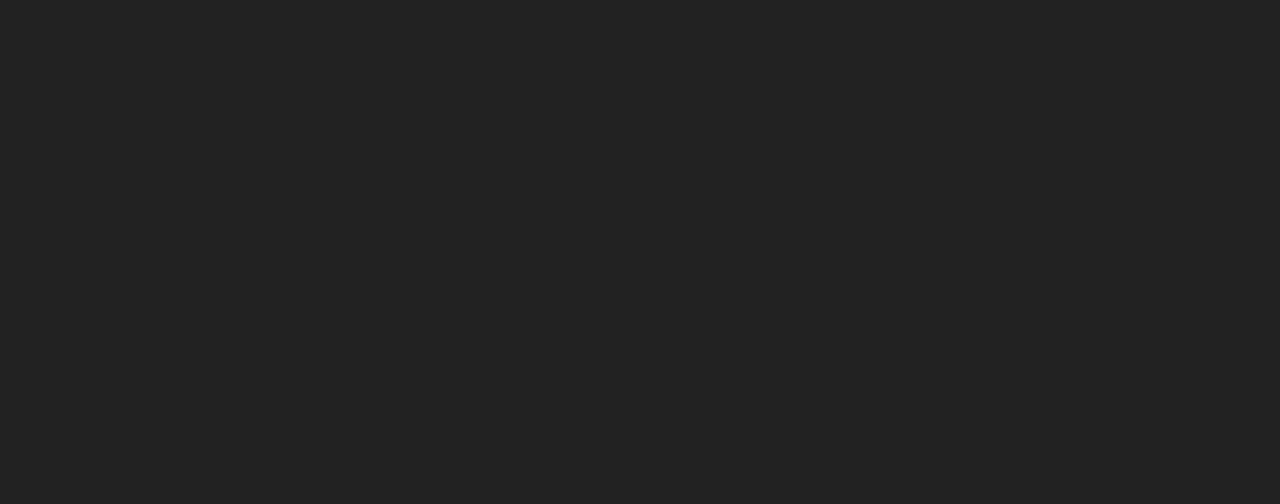
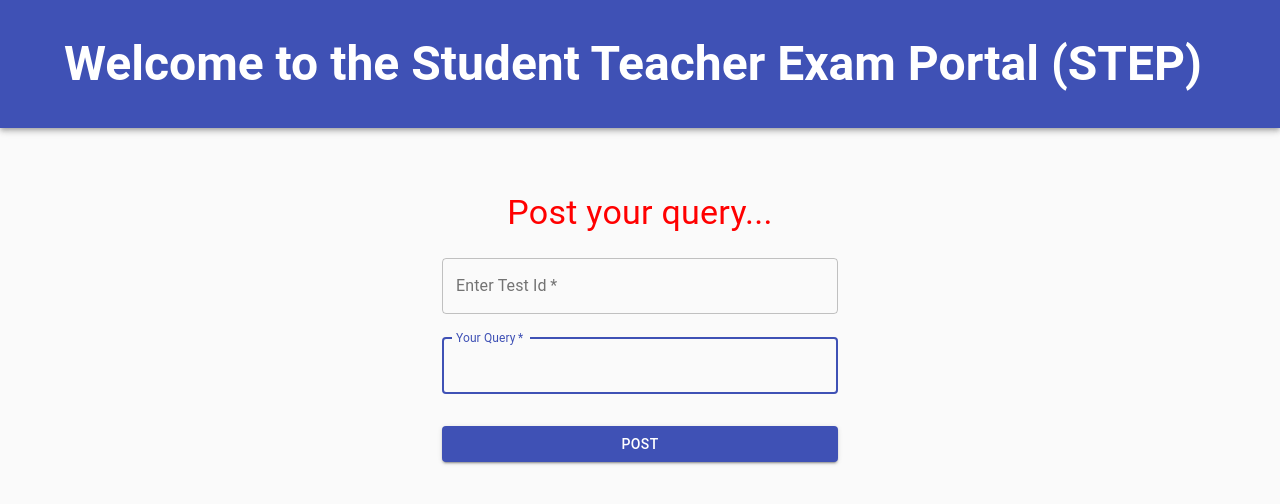
Before and after one commit to anubhav14g/STEP-Frontend, a React (Create React App) app: page /postquery in a window 1280 px wide. Shown: the top 504 px of the page. Built offline with nearby package versions, Linux system fonts and the light colour scheme; no server answers; a web font is replaced by a local one.

Commit message:
completed queryflow section

```diff
--- a/src/components/App.jsx
+++ b/src/components/App.jsx
@@ -8,6 +8,7 @@ import ViewQuestions from "./View-Questions.jsx";
 import ViewSubmissions from "./View-Submissions.jsx"
 import AddQuestion from "./Add-Question.jsx"
 import ViewAllQueries from "./View-All-Queries.jsx"
+import PostQuery from "./Post-Query.jsx"
 import {BrowserRouter as Router,Route,Switch} from "react-router-dom";
 
 function App(){
@@ -24,6 +25,7 @@ function App(){
                     <Route path="/viewsubmissions/:test_id" component={ViewSubmissions}/>
                     <Route path="/addquestion/:test_id" component={AddQuestion}/>
                     <Route path="/viewallqueries" component={ViewAllQueries}/>
+                    <Route path="/postquery" component={PostQuery}/>
                 </Switch>
             </div>
         </Router>
--- /dev/null
+++ b/src/components/Post-Query.jsx
@@ -0,0 +1,165 @@
+import React, { useState } from 'react';
+import Navbar from "./Navbar.jsx";
+import Avatar from '@material-ui/core/Avatar';
+import Button from '@material-ui/core/Button';
+import CssBaseline from '@material-ui/core/CssBaseline';
+import TextField from '@material-ui/core/TextField';
+import LockOutlinedIcon from '@material-ui/icons/LockOutlined';
+import Typography from '@material-ui/core/Typography';
+import { makeStyles } from '@material-ui/core/styles';
+import Container from '@material-ui/core/Container';
+import * as allApis from "./api";
+import Dialog from '@material-ui/core/Dialog';
+import DialogActions from '@material-ui/core/DialogActions';
+import DialogContent from '@material-ui/core/DialogContent';
+import DialogContentText from '@material-ui/core/DialogContentText';
+import DialogTitle from '@material-ui/core/DialogTitle';
+import useMediaQuery from '@material-ui/core/useMediaQuery';
+import { useTheme } from '@material-ui/core/styles';
+import {BrowserRouter as Router,Route,Redirect,Switch} from "react-router-dom";
+import MenuItem from '@material-ui/core/MenuItem';
+import axios from 'axios';
+
+const useStyles = makeStyles((theme) => ({
+    paper: {
+      marginTop: theme.spacing(8),
+      display: 'flex',
+      flexDirection: 'column',
+      alignItems: 'center',
+    },
+    avatar: {
+      margin: theme.spacing(1),
+      backgroundColor: theme.palette.secondary.main,
+    },
+    form: {
+      width: '100%', // Fix IE 11 issue.
+      marginTop: theme.spacing(1),
+    },
+    submit: {
+      margin: theme.spacing(3, 0, 2),
+    },
+}));
+
+export default function PostQuery(){
+
+    const classes = useStyles();
+
+    const [open, setOpen] = React.useState(false);
+    const theme = useTheme();
+    const fullScreen = useMediaQuery(theme.breakpoints.down('sm'));
+
+    const handleClickOpen = () => {
+        setOpen(true);
+    };
+
+    const handleClose = () => {
+        setOpen(false);
+    };
+
+    const [isOpened, setIsOpened] = useState(false);
+
+    const [ifError, setErrorMessage] = useState(true);
+
+    const [state,setState] = useState({
+        test_id : '',
+        query : ''
+    });
+
+    const [message,setMessage] = useState()
+
+    const handleInputChange = (event) => {
+        setState((prevProps) => ({
+          ...prevProps,
+          [event.target.name]: event.target.value
+        }));
+    };
+
+    const handleSubmit = (event) => {
+        event.preventDefault();
+        console.log(state);
+        const bodyObj={
+            'query': state.query
+        }
+        axios.post(`https://anubhavg-step.herokuapp.com/api/query/create/${state.test_id}`,bodyObj,{ headers: {"auth-token" : `${localStorage.getItem('step-user-auth-token')}`}}).then(res=>{
+            setMessage(res.data.message)
+            setIsOpened(true)
+            setErrorMessage(false)
+        }).catch(err=>{
+            // console.log(err.response.data);
+            setMessage(err.response.data.message)
+            setIsOpened(true)
+            setErrorMessage(true)
+        });
+    };
+
+    return(
+    <div>
+        <Navbar/>
+        <Container component="main" maxWidth="xs">
+      <CssBaseline />
+      <div className={classes.paper}>
+      {isOpened && <Button variant="contained" color="secondary" style={{marginTop:"0px",marginLeft:10,width: "570px",
+  height: "100px",color: '#FFFFFF',fontSize:'19px'}}><b>{message}</b></Button> }
+        {!ifError && <Redirect to="/viewallqueries"/>}
+        <Typography component="h1" variant="h4" style={{color: "red"}}>
+          Post your query...
+        </Typography>
+        <form onSubmit={handleSubmit} className={classes.form} noValidate>
+          <TextField
+            variant="outlined"
+            margin="normal"
+            required
+            fullWidth
+            id="test_id"
+            label="Enter Test Id"
+            name="test_id"
+            value={state.test_id}
+            onChange={handleInputChange}
+            autoFocus
+          />
+          <TextField
+            variant="outlined"
+            margin="normal"
+            required
+            fullWidth
+            id="query"
+            label="Your Query"
+            name="query"
+            value={state.query}
+            onChange={handleInputChange}
+            autoFocus
+          />
+          <Button
+            type="submit"
+            fullWidth
+            variant="contained"
+            color="primary"
+            className={classes.submit}
+            onClick={handleClickOpen}
+          >
+            Post
+          </Button>
+          <Dialog
+          fullScreen={fullScreen}
+          open={open}
+          onClose={handleClose}
+          aria-labelledby="responsive-dialog-title"
+        >
+          <DialogTitle id="responsive-dialog-title">{"Message"}</DialogTitle>
+          <DialogContent>
+            <DialogContentText>
+              Plz wait while processing is going on...
+            </DialogContentText>
+          </DialogContent>
+          <DialogActions>
+            <Button onClick={handleClose} color="primary" autoFocus>
+              Close
+            </Button>
+          </DialogActions>
+          </Dialog>
+        </form>
+      </div>
+    </Container>
+    </div>
+    );
+}
--- a/src/components/View-All-Queries.jsx
+++ b/src/components/View-All-Queries.jsx
@@ -16,6 +16,9 @@ import Paper from '@material-ui/core/Paper';
 import * as allApis from "./api";
 import Button from '@material-ui/core/Button';
 import {Link} from "react-router-dom";
+import ThumbUpAltIcon from '@material-ui/icons/ThumbUpAlt';
+import ThumbDownIcon from '@material-ui/icons/ThumbDown';
+import axios from 'axios';
 
 const useStyles = makeStyles((theme) => ({
   root: {
@@ -51,12 +54,22 @@ export default function ViewAllQueries(){
         {allApis.callAPI6(setData)}
     }
 
+    const [message,setMessage] = useState()
+
+    const [isOpened,setIsOpened] = useState(false)
+
     return(
     <div>
         <Navbar/>
-        <Button onClick={callGetAPI} variant="contained" color="secondary" style={{marginTop:"20px",marginLeft:10,width: "270px",
+        <Button onClick={callGetAPI} variant="contained" color="secondary" style={{marginTop:"10px",marginLeft:'10px',width: "270px",
             height: "50px",color: '#FFFFFF',fontSize:'19px'}}><b>View Queries</b></Button>
-        <TableContainer component={Paper} style={{marginTop: "60px"}}>
+        <Link to="/postquery" style={{ textDecoration: 'none' }}><Button onClick={callGetAPI} variant="contained" color="secondary" style={{marginTop:"10px",marginLeft:'20px',width: "270px",
+            height: "50px",color: '#FFFFFF',fontSize:'19px'}}><b>Post Query</b></Button></Link>
+        <div>
+        {isOpened && <Button variant="contained" color="secondary" style={{marginTop:"10px",marginLeft:'300px',width: "570px",
+  height: "100px",color: '#FFFFFF',fontSize:'19px'}}><b>{message}</b></Button>}
+        </div>
+        <TableContainer component={Paper} style={{marginTop: "40px"}}>
         <Table className={classes.table} aria-label="simple table">
             <TableHead>
             <TableRow>
@@ -71,11 +84,43 @@ export default function ViewAllQueries(){
                         <Typography className={classes.heading} style={{fontSize: "20px", color: 'red'}}><b>Query related to Test ID</b></Typography>
                         <Typography className={classes.secondaryHeading} style={{fontSize: "20px"}}>{row.test_id}</Typography>
                         </AccordionSummary>
+                        {row.array && row.array.map((row2) => (
                         <AccordionDetails>
-                        <Typography>
-                            {row.query}
+                        <Typography style={{color: '#ff00fd',width: '200px'}}>
+                            <b>{row2.email}</b>
+                        </Typography>
+                        <Typography style={{paddingLeft: '30px',width: '700px',color: '#2196f3'}}>
+                            <b>{row2.query}</b>
+                        </Typography>
+                        <Typography style={{paddingLeft: '30px'}}>
+                            <button onClick={()=>{
+                                axios.get(`https://anubhavg-step.herokuapp.com/api/query/update/upvote/${row2.query_id}`,{ headers: {"auth-token" : `${localStorage.getItem('step-user-auth-token')}`}}).then(res=>{
+                                    setMessage(res.data.message)
+                                    setIsOpened(true);
+                                }).catch(err=>{
+                                    console.log(err.response.data.message);
+                                    setMessage(err.response.data.message)
+                                    setIsOpened(true);
+                                });
+                            }}><ThumbUpAltIcon/>{row2.upvote.length}</button>
+                        </Typography>
+                        <Typography style={{paddingLeft: '30px'}}>
+                            <button onClick={()=>{
+                                axios.get(`https://anubhavg-step.herokuapp.com/api/query/update/downvote/${row2.query_id}`,{ headers: {"auth-token" : `${localStorage.getItem('step-user-auth-token')}`}}).then(res=>{
+                                            setMessage(res.data.message)
+                                            setIsOpened(true);
+                                        }).catch(err=>{
+                                            console.log(err.response.data.message);
+                                            setMessage(err.response.data.message)
+                                            setIsOpened(true);
+                                        });
+                            }}><ThumbDownIcon/>{row2.downvote.length}</button>
+                        </Typography>
+                        <Typography style={{paddingLeft: '40px',color: 'red'}}>
+                            <b>{row2.createdAt}</b>
                         </Typography>
                         </AccordionDetails>
+                        ))}
                     </Accordion>
                 </div>
             ))}
```
